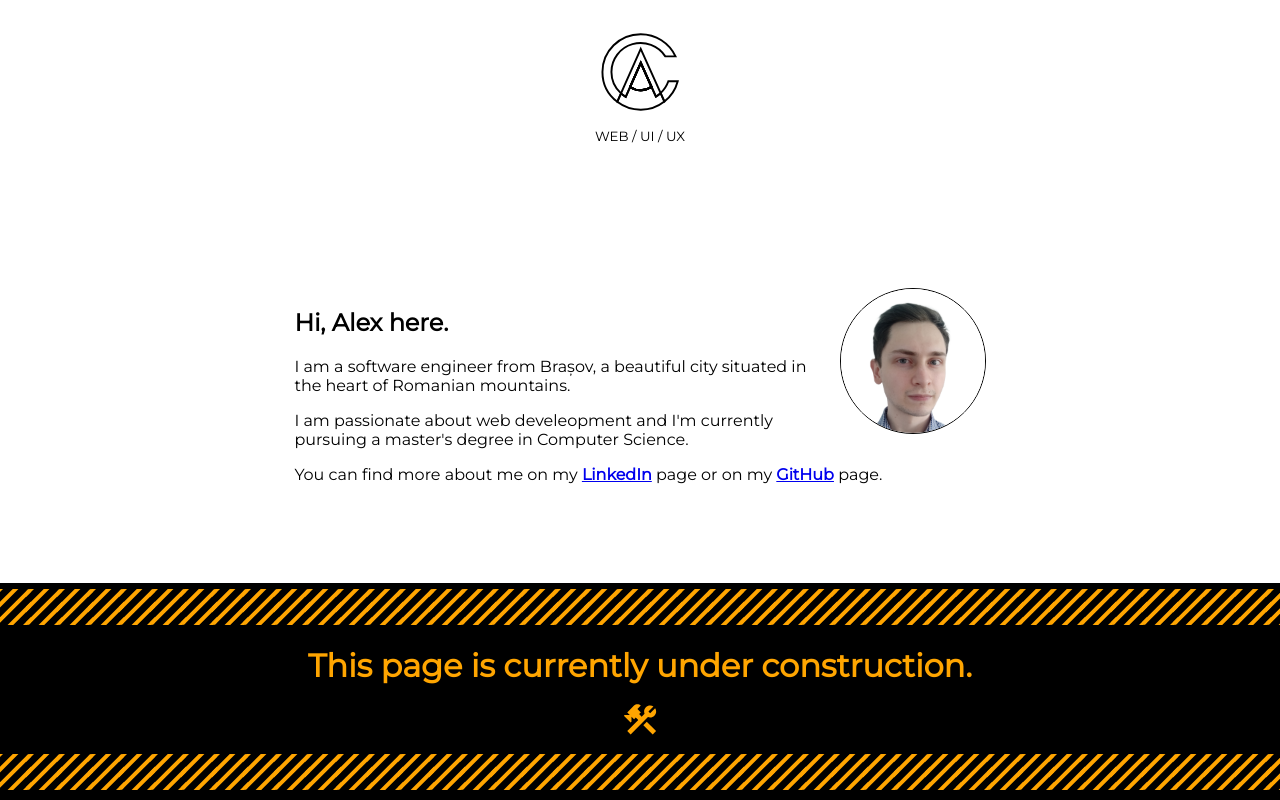
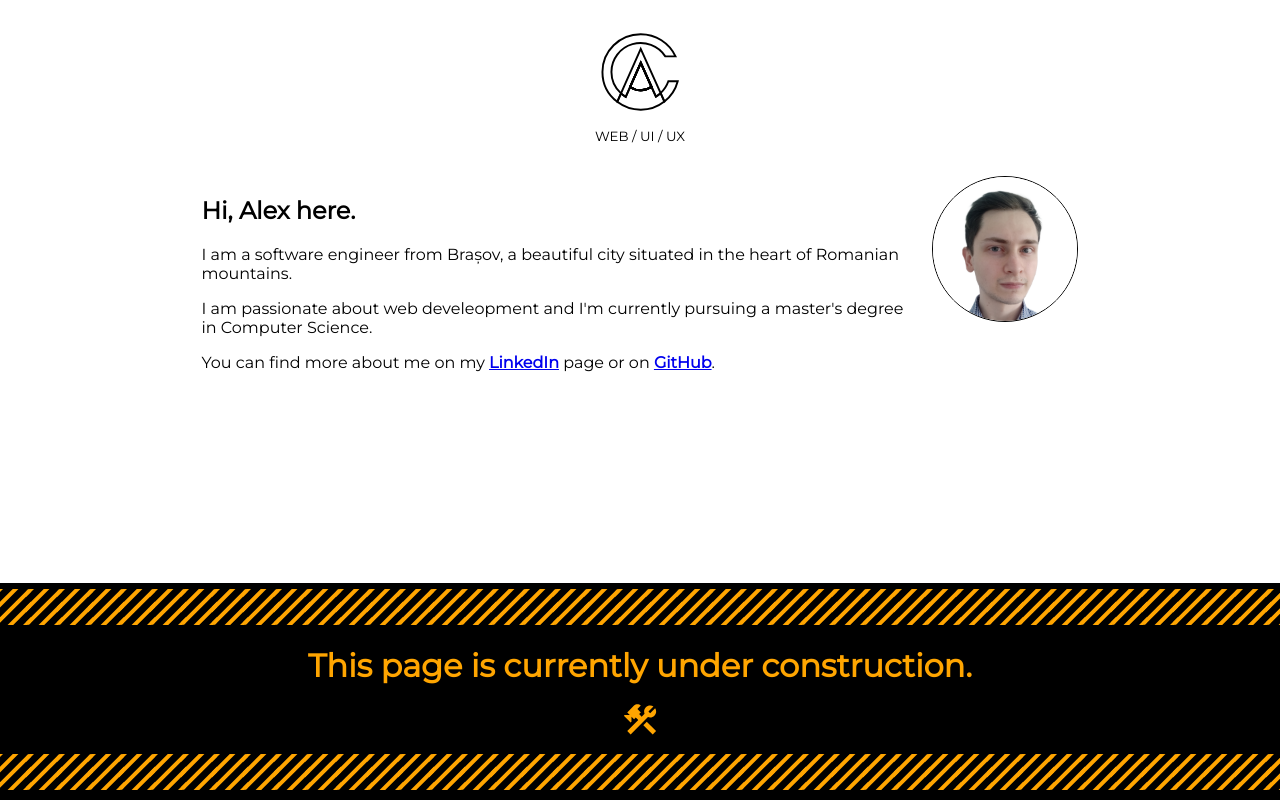
Before and after one commit to alexandrucurcubat/alexandrucurcubat.github.io, a React (Create React App) app: page / in a window 1280 px wide. Built offline with nearby package versions, Linux system fonts and the light colour scheme.

Commit message:
code refractoring

```diff
--- a/src/App.js
+++ b/src/App.js
@@ -1,62 +1,21 @@
+import styles from './App.module.css';
 import logo from './assets/logo_black.svg';
-import me from './assets/me_2020.png';
+import ConstructionSign from './components/ConstructionSign';
+import AboutMe from './pages/about-me/AboutMe';
 
-import ConstructionSign from './components/ConstructionSign';
-import styles from './App.module.css';
-
-function App() {
-  return (
+const App = () => (
   <>
     <header>
-        <img
-          className={styles.aboutMeLogo}
-          src={logo}
-          alt='alexandru curcubăt logo'
-        />
+      <img className={styles.logo} src={logo} alt='alexandru curcubat logo' />
       <small>WEB / UI / UX</small>
     </header>
     <main>
-        <section className={styles.aboutMe}>
-          <img
-            className={styles.aboutMeImg}
-            src={me}
-            alt='alexandru curcubăt'
-          />
-          <h2>Hi, Alex here.</h2>
-          <p>
-            I am a software engineer from Brașov, a beautiful city situated in
-            the heart of Romanian mountains.
-          </p>
-          <p>
-            I am passionate about web develeopment and I'm currently pursuing a
-            master's degree in Computer Science.
-          </p>
-          <p>
-            You can find more about me on my{' '}
-            <a
-              href='https://www.linkedin.com/in/alexandrucurcubat/'
-              target='_blank'
-              rel='noreferrer'
-            >
-              <strong>LinkedIn</strong>
-            </a>{' '}
-            page or on my{' '}
-            <a
-              href='https://github.com/alexandrucurcubat/'
-              target='_blank'
-              rel='noreferrer'
-            >
-              <strong>GitHub</strong>
-            </a>{' '}
-            page.
-          </p>
-        </section>
+      <AboutMe />
     </main>
     <footer>
       <ConstructionSign />
     </footer>
   </>
 );
-}
 
 export default App;
--- a/src/App.module.css
+++ b/src/App.module.css
@@ -1,21 +1,30 @@
-.aboutMe {
-  margin-top: 7em;
+header {
+  display: flex;
+  flex-direction: column;
+  align-items: center;
+  padding: 1em;
 }
 
-.aboutMeImg {
-  height: 9em;
-  border-radius: 50%;
-  border: 1px solid black;
-  margin-left: 1em;
-  float: right;
+main {
+  flex: 1;
+  display: flex;
+  justify-content: center;
+  align-items: baseline;
+  padding: 1em;
 }
 
-.aboutMeLogo {
+@media only screen and (max-width: 667px) {
+  main {
+    padding: 1em;
+  }
+}
+
+img.logo {
   height: 5em;
   margin: 1em;
   transition: all 0.2s ease-in-out;
 }
 
-.aboutMeLogo:hover {
+img.logo:hover {
   transform: scale(1.1);
 }
--- a/src/hooks/useWindowsDimensions.js
+++ b/src/hooks/useWindowsDimensions.js
@@ -1,26 +1,25 @@
 import { useState, useEffect } from 'react';
 
-function getWindowDimensions() {
+const getWindowDimensions = () => {
   const { innerWidth: width, innerHeight: height } = window;
   return {
     width,
     height,
   };
-}
+};
 
-export default function useWindowDimensions() {
+const useWindowDimensions = () => {
   const [windowDimensions, setWindowDimensions] = useState(
     getWindowDimensions(),
   );
 
   useEffect(() => {
-    function handleResize() {
-      setWindowDimensions(getWindowDimensions());
-    }
-
+    const handleResize = () => setWindowDimensions(getWindowDimensions());
     window.addEventListener('resize', handleResize);
     return () => window.removeEventListener('resize', handleResize);
   }, []);
 
   return windowDimensions;
-}
+};
+
+export default useWindowDimensions;
--- a/src/index.css
+++ b/src/index.css
@@ -18,24 +18,3 @@ body {
   min-height: 100%;
   flex-direction: column;
 }
-
-header {
-  display: flex;
-  flex-direction: column;
-  align-items: center;
-  padding: 1em;
-}
-
-main {
-  flex: 1;
-  display: flex;
-  justify-content: center;
-  align-items: baseline;
-  padding: 1em 23%;
-}
-
-@media only screen and (max-width: 667px) {
-  main {
-    padding: 1em;
-  }
-}
--- /dev/null
+++ b/src/pages/about-me/AboutMe.js
@@ -0,0 +1,41 @@
+import me from '../../assets/me_2020.png';
+
+import styles from './AboutMe.module.css';
+
+function AboutMe() {
+  return (
+    <section>
+      <img className={styles.me} src={me} alt='alexandru curcubăt' />
+      <h2>Hi, Alex here.</h2>
+      <p>
+        I am a software engineer from Brașov, a beautiful city situated in the
+        heart of Romanian mountains.
+      </p>
+      <p>
+        I am passionate about web develeopment and I'm currently pursuing a
+        master's degree in Computer Science.
+      </p>
+      <p>
+        You can find more about me on my{' '}
+        <a
+          href='https://www.linkedin.com/in/alexandrucurcubat/'
+          target='_blank'
+          rel='noreferrer'
+        >
+          <strong>LinkedIn</strong>
+        </a>{' '}
+        page or on{' '}
+        <a
+          href='https://github.com/alexandrucurcubat/'
+          target='_blank'
+          rel='noreferrer'
+        >
+          <strong>GitHub</strong>
+        </a>
+        .
+      </p>
+    </section>
+  );
+}
+
+export default AboutMe;
--- /dev/null
+++ b/src/pages/about-me/AboutMe.module.css
@@ -0,0 +1,8 @@
+img.me {
+  height: 9em;
+  width: 9em;
+  border-radius: 50%;
+  border: 1px solid black;
+  margin-left: 1em;
+  float: right;
+}
```
Lines whose indentation alone changed are shown as unchanged.
